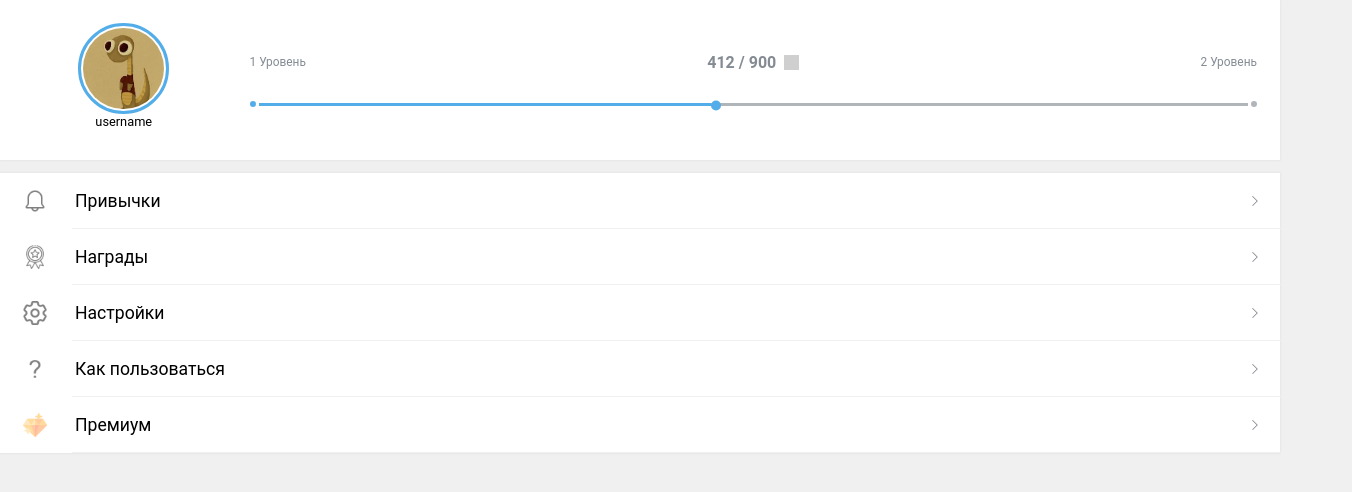
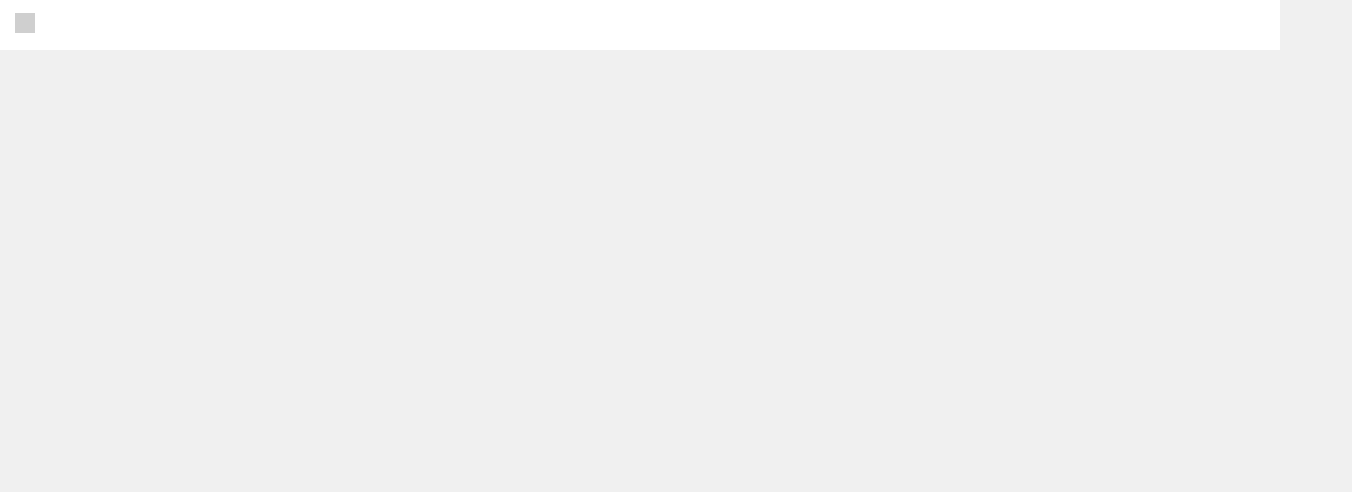
Before and after one commit to Lolitron-0/habits-webapp, a Nuxt app: page /settings in a window 1280 px wide. Shown: the top 492 px of the page, 1352 px wide, since content can reach past the window. Built offline with nearby package versions, Linux system fonts and the light colour scheme; grey boxes are pictures that could not be loaded.

Commit message:
page transitions

```diff
--- a/app.vue
+++ b/app.vue
@@ -1,7 +1,6 @@
 <template>
-  <div class="body">
-    <Header></Header>
-    <Menu></Menu>
+  <div>
+    <NuxtPage />
   </div>
 </template>
 
@@ -10,22 +9,36 @@ import "assets/css/shared.css"
 </script>
 
 <style>
-
-html {
-  background-color: var(--tg-background);
+.slide-enter-active,
+.slide-leave-active {
+  transition: all 0.2s;
 }
 
-.body {
-  display: flex;
-  flex-direction: column;
-  gap: 13px;
-
-  margin: 0;
-  position: absolute;
-  left: 0;
-  top: 0;
-  width: 100%;
-  height: 100%;
+.slide-enter-from,
+.slide-leave-to {
+  transform: translateX(100%);
 }
 
+.fade-enter-active,
+.fade-leave-active {
+  transition: all 0.15s;
+}
+
+.fade-enter-from,
+.fade-leave-to {
+  opacity: 0;
+  filter: blur(5px);
+  transform: scale(0.85);
+}
+
+html, body {
+  background-color: var(--tg-background);
+  overflow-x: hidden;
+  margin: 0;
+}
+
+.link{
+  text-decoration: none;
+  color: unset;
+}
 </style>
--- a/assets/css/shared.css
+++ b/assets/css/shared.css
@@ -7,5 +7,6 @@
     --tg-hover: #ebebeb;
     --tg-active: #d8d8d8;
     --tg-shadow: #e7e7e7;
+    --tg-body: white;
     font-family: "Roboto", -apple-system, BlinkMacSystemFont, "Apple Color Emoji", "Segoe UI", Oxygen, Ubuntu, Cantarell, "Fira Sans", "Droid Sans", "Helvetica Neue", sans-serif;
 }
--- a/components/Header.vue
+++ b/components/Header.vue
@@ -3,9 +3,6 @@ import type { setBlockTracking } from 'vue';
 <template>
     <div class="header">
         <UserPfp></UserPfp>
-        <!-- <CellUserItemLarge avatar="image.png" class="cell-user-item-large-selected"
-            content-class="cell-user-item-large-selected-instance" label-class="cell-user-item-large-instance"
-            overlap-group-class="design-component-instance-node" select-class="cell-user-item-large-2" /> -->
         <div class="progress-bar">
             <div class="text-wrapper">
                 <div class="header-text">{{ level }} Уровень</div>
@@ -48,7 +45,7 @@ export default {
 
 <style>
 .header {
-    background-color: white;
+    background-color: var(--tg-body);
     width: 100%;
     height: 20vh;
     min-height: 100px;
--- a/components/Menu.vue
+++ b/components/Menu.vue
@@ -2,7 +2,9 @@
     <div class="menu">
         <MenuItem icon="bell.png">Привычки</MenuItem>
         <MenuItem icon="award.png">Награды</MenuItem>
-        <MenuItem icon="settings.png">Настройки</MenuItem>
+        <NuxtLink to="/settings" class="link">
+            <MenuItem icon="settings.png">Настройки</MenuItem>
+        </NuxtLink>
         <MenuItem icon="question.png">Как пользоваться</MenuItem>
         <MenuItem icon="premium.png">Премиум</MenuItem>
     </div>
@@ -15,8 +17,9 @@ export default {
 </script>
 
 <style>
+
 .menu {
-    background-color: white;
+    background-color: var(--tg-body);
     box-shadow: 0px 0px 2px 1px var(--tg-shadow);
 
     display: flex;
--- /dev/null
+++ b/components/Navbar.vue
@@ -0,0 +1,30 @@
+<template>
+    <div class="navbar">
+        <NuxtLink to="/">
+            <img class="back-icon" src="public/arrow-left.png" alt="" />
+        </NuxtLink>
+    </div>
+</template>
+
+<script>
+export default {
+    name: "Navbar"
+}
+</script>
+
+<style>
+.navbar {
+    width: 100%;
+    background-color: var(--tg-body);
+    display: flex;
+    padding: 13px 0;
+    margin: 0;
+}
+
+.navbar .back-icon {
+    aspect-ratio: 1;
+    height: 20px;
+    margin-left: 15px;
+    filter: opacity(0.5);
+}
+</style>
--- a/nuxt.config.ts
+++ b/nuxt.config.ts
@@ -1,4 +1,7 @@
 // https://nuxt.com/docs/api/configuration/nuxt-config
 export default defineNuxtConfig({
-  devtools: { enabled: true }
+  devtools: { enabled: true },
+  app: {
+    pageTransition: { name: 'slide', mode: 'out-in' }
+  },
 })
--- /dev/null
+++ b/pages/index.vue
@@ -0,0 +1,31 @@
+<template>
+    <div class="body">
+        <Header></Header>
+        <Menu></Menu>
+    </div>
+</template>
+
+
+<script setup lang="ts">
+definePageMeta({
+    pageTransition: {
+        name: 'fade'
+    }
+})
+</script>
+
+
+<style>
+.body {
+    display: flex;
+    flex-direction: column;
+    gap: 13px;
+
+    margin: 0;
+    position: absolute;
+    left: 0;
+    top: 0;
+    width: 100%;
+    height: 100%;
+}
+</style>
--- /dev/null
+++ b/pages/settings.vue
@@ -0,0 +1,5 @@
+<template>
+    <div>
+        <Navbar></Navbar>
+    </div>
+</template>
```
Also changed, not shown: public/arrow-left.png (added).
